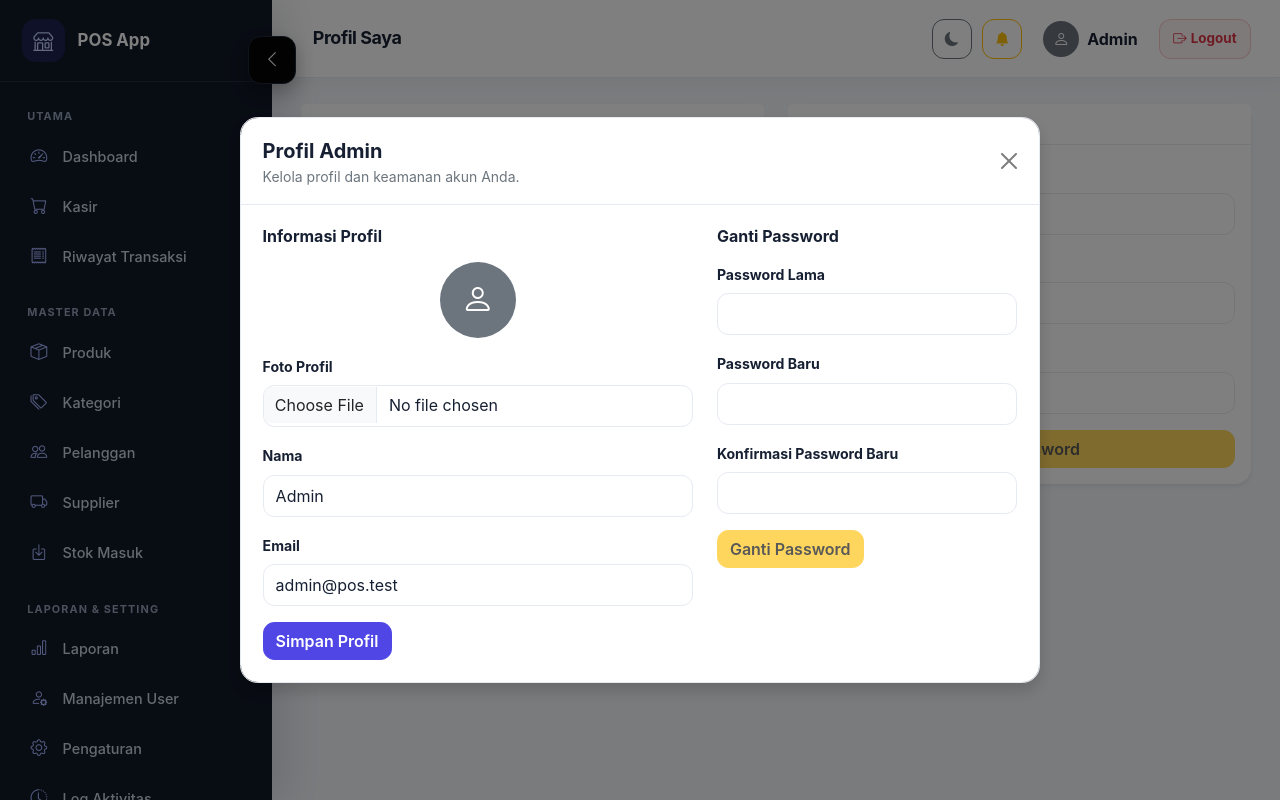
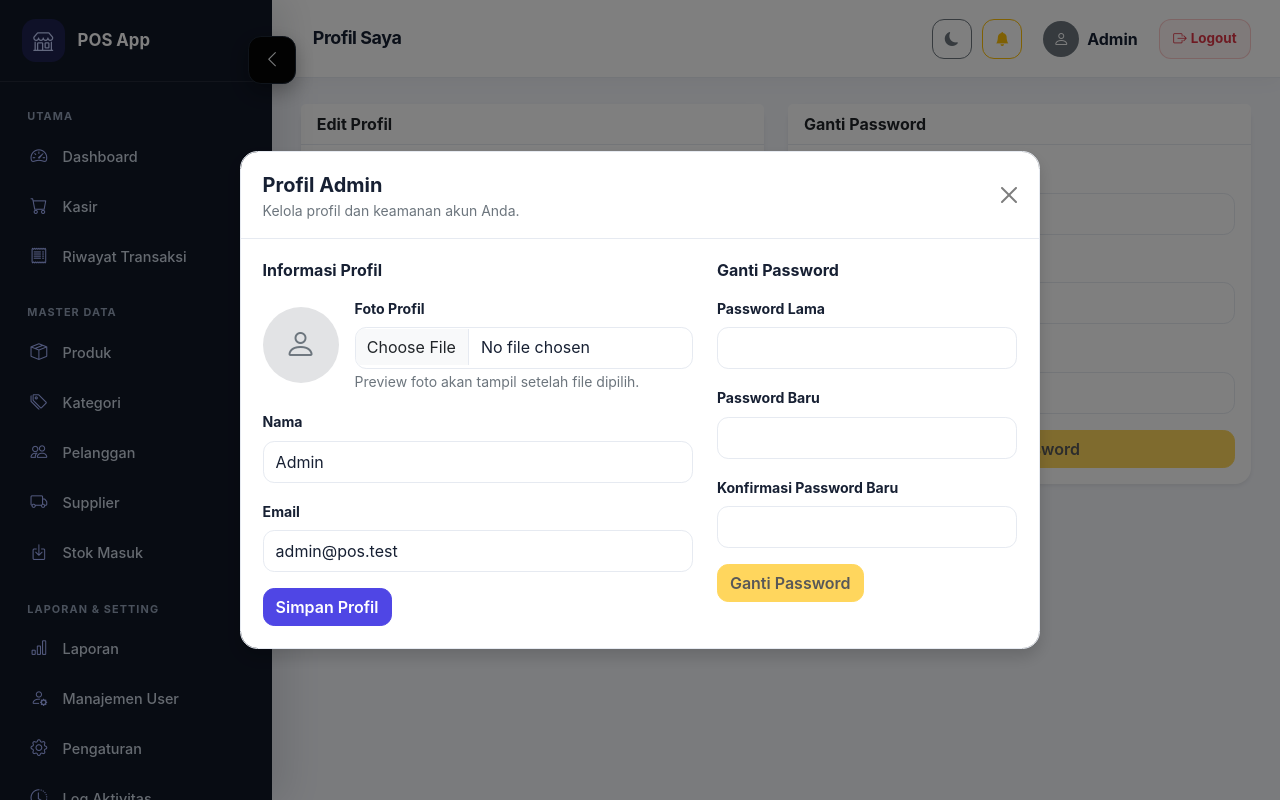
Before and after one commit to Aryahidayat02/pos-app-pkl, a Laravel app: page /profile in a window 1280 px wide, after a click on "Admin". Run offline with Laravel 12, Linux system fonts and the light colour scheme; a user stored in the database is signed in; data comes from the database, SQL or seed files in the repository; some libraries are stand-ins or nearby versions.

Commit message:
feat: preview profile and store images
Co-authored-by: Copilot <223556219+Copilot@users.noreply.github.com>

```diff
--- a/public/js/product-image-preview.js
+++ b/public/js/image-preview.js
@@ -2,15 +2,15 @@
     const previewUrls = new WeakMap();
 
     document.addEventListener('change', function (event) {
-        if (!(event.target instanceof HTMLInputElement) || !event.target.matches('[data-product-image-input]')) {
+        if (!(event.target instanceof HTMLInputElement) || !event.target.matches('[data-image-preview-input]')) {
             return;
         }
 
         const input = event.target;
         const form = input.closest('form');
-        const preview = form?.querySelector('[data-product-image-preview]');
-        const image = preview?.querySelector('[data-product-image-preview-image]');
-        const placeholder = preview?.querySelector('[data-product-image-preview-placeholder]');
+        const preview = form?.querySelector('[data-image-preview]');
+        const image = preview?.querySelector('[data-image-preview-image]');
+        const placeholder = preview?.querySelector('[data-image-preview-placeholder]');
         const file = input.files?.[0];
 
         if (!image || !placeholder) {
--- a/resources/views/layouts/app.blade.php
+++ b/resources/views/layouts/app.blade.php
@@ -973,19 +973,26 @@
                                 @method('PUT')
                                 <input type="hidden" name="_modal" value="adminProfileModal">
                                 <h6 class="fw-bold mb-3">Informasi Profil</h6>
-                                <div class="text-center mb-3">
-                                    @if(auth()->user()->photo)
-                                        <img src="{{ asset('storage/' . auth()->user()->photo) }}" class="rounded-circle" style="width: 76px; height: 76px; object-fit: cover;">
-                                    @else
-                                        <div class="rounded-circle bg-secondary d-inline-flex align-items-center justify-content-center" style="width: 76px; height: 76px;">
-                                            <i class="bi bi-person text-white fs-2"></i>
-                                        </div>
-                                    @endif
-                                </div>
-                                <div class="mb-3">
-                                    <label for="adminProfilePhoto" class="form-label">Foto Profil</label>
-                                    <input type="file" name="photo" id="adminProfilePhoto" class="form-control @error('photo') is-invalid @enderror" accept="image/jpeg,image/png">
-                                    @error('photo') <div class="invalid-feedback">{{ $message }}</div> @enderror
+                                <div class="mb-3 d-flex align-items-center gap-3">
+                                    <div class="rounded-circle bg-secondary-subtle d-flex align-items-center justify-content-center overflow-hidden flex-shrink-0" style="width: 76px; height: 76px;" data-image-preview>
+                                        <img
+                                            src="{{ auth()->user()->photo ? asset('storage/' . auth()->user()->photo) : '' }}"
+                                            alt="Preview foto profil"
+                                            class="w-100 h-100 object-fit-cover"
+                                            data-image-preview-image
+                                            data-original-src="{{ auth()->user()->photo ? asset('storage/' . auth()->user()->photo) : '' }}"
+                                            @if(! auth()->user()->photo) hidden @endif
+                                        >
+                                        <span class="text-secondary" data-image-preview-placeholder @if(auth()->user()->photo) hidden @endif>
+                                            <i class="bi bi-person fs-2" aria-hidden="true"></i>
+                                        </span>
+                                    </div>
+                                    <div class="flex-grow-1">
+                                        <label for="adminProfilePhoto" class="form-label">Foto Profil</label>
+                                        <input type="file" name="photo" id="adminProfilePhoto" class="form-control @error('photo') is-invalid @enderror" accept="image/jpeg,image/png" data-image-preview-input>
+                                        <small class="text-secondary">Preview foto akan tampil setelah file dipilih.</small>
+                                        @error('photo') <div class="invalid-feedback">{{ $message }}</div> @enderror
+                                    </div>
                                 </div>
                                 <div class="mb-3">
                                     <label for="adminProfileName" class="form-label">Nama</label>
@@ -1044,14 +1051,21 @@
                     </div>
                     <div class="modal-body">
                         <div class="mb-4 text-center">
-                            @if(\App\Models\Setting::get('store_logo'))
-                                <img src="{{ asset('storage/' . \App\Models\Setting::get('store_logo')) }}" class="rounded-circle mb-2" style="width: 84px; height: 84px; object-fit: cover;">
-                            @else
-                                <div class="rounded-circle bg-secondary d-inline-flex align-items-center justify-content-center mb-2" style="width: 84px; height: 84px;">
-                                    <i class="bi bi-shop text-white fs-2"></i>
-                                </div>
-                            @endif
-                            <input type="file" name="logo" id="storeProfileLogo" class="form-control @error('logo') is-invalid @enderror" accept="image/jpeg,image/png">
+                            <div class="rounded-circle bg-secondary-subtle d-inline-flex align-items-center justify-content-center overflow-hidden mb-2" style="width: 84px; height: 84px;" data-image-preview>
+                                <img
+                                    src="{{ \App\Models\Setting::get('store_logo') ? asset('storage/' . \App\Models\Setting::get('store_logo')) : '' }}"
+                                    alt="Preview logo toko"
+                                    class="w-100 h-100 object-fit-cover"
+                                    data-image-preview-image
+                                    data-original-src="{{ \App\Models\Setting::get('store_logo') ? asset('storage/' . \App\Models\Setting::get('store_logo')) : '' }}"
+                                    @if(! \App\Models\Setting::get('store_logo')) hidden @endif
+                                >
+                                <span class="text-secondary" data-image-preview-placeholder @if(\App\Models\Setting::get('store_logo')) hidden @endif>
+                                    <i class="bi bi-shop fs-2" aria-hidden="true"></i>
+                                </span>
+                            </div>
+                            <label for="storeProfileLogo" class="form-label d-block">Logo Toko</label>
+                            <input type="file" name="logo" id="storeProfileLogo" class="form-control @error('logo') is-invalid @enderror" accept="image/jpeg,image/png" data-image-preview-input>
                             <small class="text-secondary">Logo toko (JPG/PNG, maksimal 2MB)</small>
                             @error('logo') <div class="invalid-feedback d-block">{{ $message }}</div> @enderror
                         </div>
@@ -1631,7 +1645,7 @@
     </script>
     <script src="{{ asset('js/number-format.js') }}"></script>
     <script src="{{ asset('js/product-price-validation.js') }}"></script>
-    <script src="{{ asset('js/product-image-preview.js') }}"></script>
+    <script src="{{ asset('js/image-preview.js') }}"></script>
     <script src="{{ asset('js/category-search.js') }}"></script>
     @stack('scripts')
 </body>
--- a/resources/views/profile/index.blade.php
+++ b/resources/views/profile/index.blade.php
@@ -12,18 +12,25 @@
                     @csrf @method('PUT')
 
                     <div class="text-center mb-3">
-                        @if(auth()->user()->photo)
-                            <img src="{{ asset('storage/' . auth()->user()->photo) }}" class="rounded-circle" style="width: 100px; height: 100px; object-fit: cover;">
-                        @else
-                            <div class="rounded-circle bg-secondary d-inline-flex align-items-center justify-content-center" style="width: 100px; height: 100px;">
-                                <i class="bi bi-person text-white" style="font-size: 3rem;"></i>
-                            </div>
-                        @endif
+                        <div class="rounded-circle bg-secondary-subtle d-inline-flex align-items-center justify-content-center overflow-hidden" style="width: 100px; height: 100px;" data-image-preview>
+                            <img
+                                src="{{ auth()->user()->photo ? asset('storage/' . auth()->user()->photo) : '' }}"
+                                alt="Preview foto profil"
+                                class="w-100 h-100 object-fit-cover"
+                                data-image-preview-image
+                                data-original-src="{{ auth()->user()->photo ? asset('storage/' . auth()->user()->photo) : '' }}"
+                                @if(! auth()->user()->photo) hidden @endif
+                            >
+                            <span class="text-secondary" data-image-preview-placeholder @if(auth()->user()->photo) hidden @endif>
+                                <i class="bi bi-person" style="font-size: 3rem;" aria-hidden="true"></i>
+                            </span>
+                        </div>
                     </div>
 
                     <div class="mb-3">
-                        <label class="form-label fw-bold">Foto Profil</label>
-                        <input type="file" name="photo" class="form-control @error('photo') is-invalid @enderror" accept="image/jpeg,image/png">
+                        <label for="profile-photo" class="form-label fw-bold">Foto Profil</label>
+                        <input type="file" id="profile-photo" name="photo" class="form-control @error('photo') is-invalid @enderror" accept="image/jpeg,image/png" data-image-preview-input>
+                        <div class="form-text">Preview foto akan tampil setelah file dipilih.</div>
                         @error('photo') <div class="invalid-feedback">{{ $message }}</div> @enderror
                     </div>
 
```
Also changed, not shown: resources/views/products/form.blade.php (+4 -4 lines), resources/views/products/index.blade.php (+4 -4 lines), resources/views/settings/index.blade.php (+14 -8 lines), tests/Feature/ImageUploadTest.php (+27 -0 lines), tests/Feature/ProductTest.php (+2 -2 lines).
